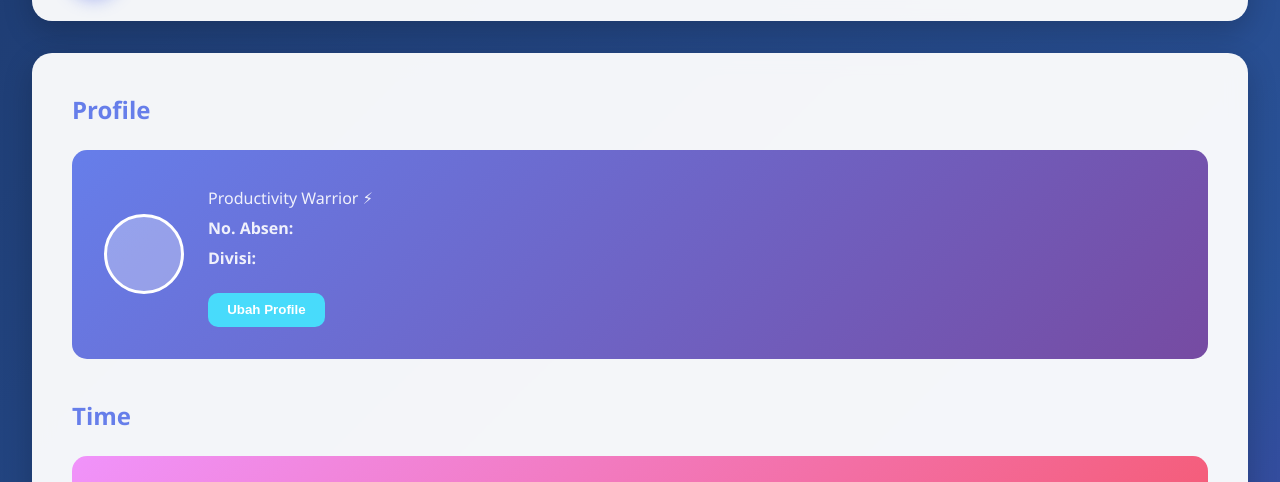
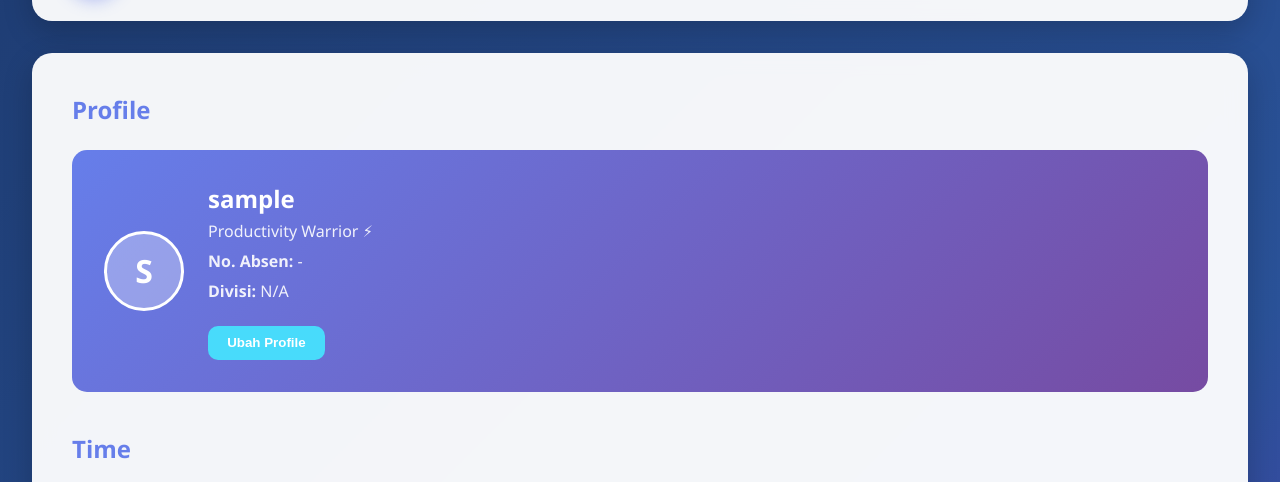
Before and after one commit to Rafliy945/Misiion-4-HariSenin-Muhammad-Rafliyanto-17074, a plain HTML site: page index.html in a window 1280 px wide. Shown: the part 119-601 px from the top of the page. Drawn offline with Linux system fonts and the light colour scheme; sample sign-in values are in the browser's storage.

Commit message:
Update index.html

```diff
--- a/index.html
+++ b/index.html
@@ -150,6 +150,6 @@
         </div>
     </div>
 
-    <script src="./src/script.js"></script>
+    <script src="script.js"></script>
 </body>
 </html>
```
